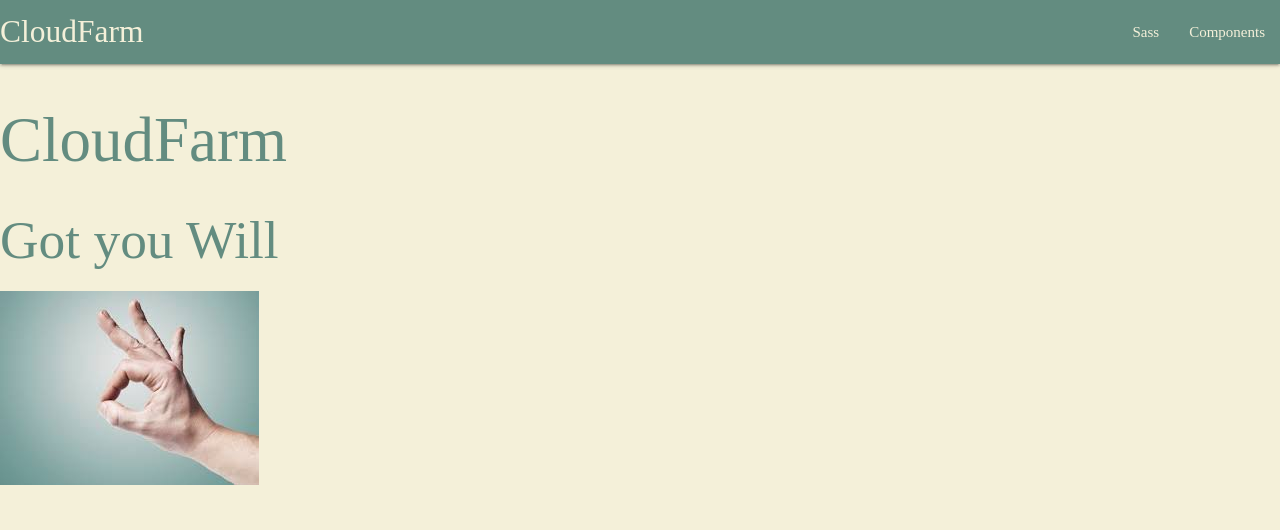
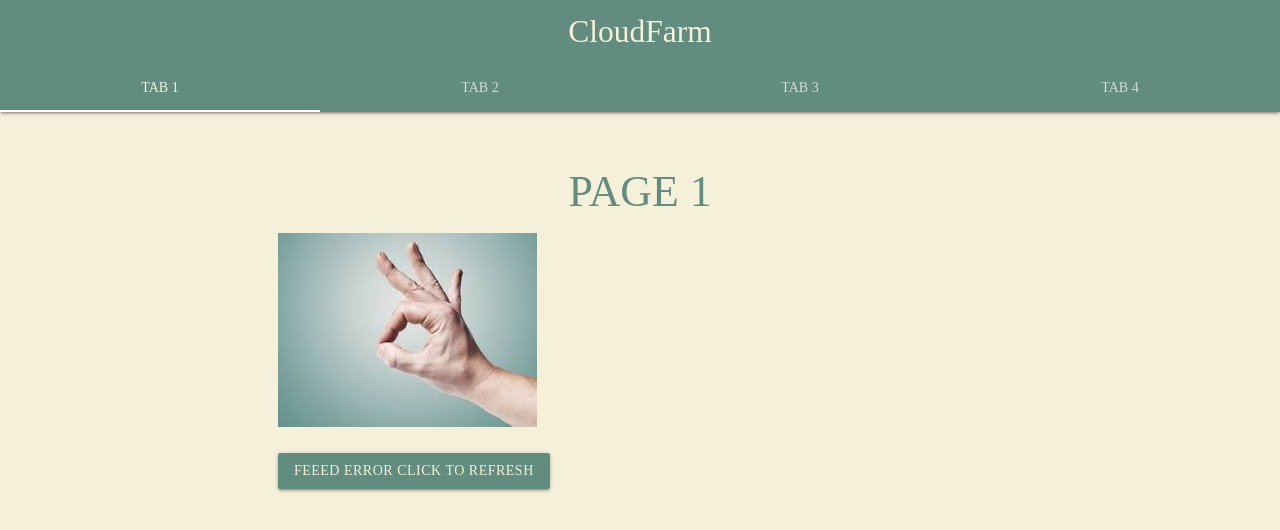
Before and after one commit to tayloraar/sit737_Cloudfarm, a website: page public/index.html in a window 1280 px wide. Drawn offline with nearby package versions, Linux system fonts and the light colour scheme; a web font is replaced by a local one.

Commit message:
set up basics of page layout

```diff
--- a/public/index.html
+++ b/public/index.html
@@ -20,26 +20,66 @@
     <!--Let browser know website is optimized for mobile-->
     <meta name="viewport" content="width=device-width, initial-scale=1.0"/>
 
-    <div class="navbar-fixed">
-        <nav>
-          <div class="nav-wrapper">
-            <a href="#!" class="brand-logo nav-btn">CloudFarm</a>
-            <ul class="right hide-on-med-and-down">
-              <li><a class="nav-btn" href="sass.html">Sass</a></li>
-              <li><a class="nav-btn" href="badges.html">Components</a></li>
-            </ul>
+
+
+    <link rel="icon" href="/public/assets/cloud-farm-icon.png">
+  </head>
+<title>CloudFarm</title>
+
+<body>
+        <nav class="nav-extended">
+            <div class="center nav-wrapper">
+               <!-- <img id="NavLogo"  src="assets/cloud-farm-nav.png">  -->
+              <a href="#!" class="center brand-logo nav-btn">CloudFarm</a>
+            </div>
+            <div class="center nav-content">
+              <ul class="tabs-fixed-widthz-depth-1 tabs tabs-transparent">
+                <li class="tab"><a class="active" href="#test1">Tab 1</a></li>
+                <li class="tab"><a href="#test2">Tab 2</a></li>
+                <li class="tab"><a href="#test3">Tab 3</a></li>
+                <li class="tab"><a href="#test4">Tab 4</a></li>
+              </ul>
+            </div>
+          </nav>
+
+<div class="container">
+
+    <div style="padding-top: 25px;" class = "row">
+        <div class="col s12 l10 offset-l1">
+          <div id="mainColum">
+
+
+            <div class="row">
+                <div class="col s12">
+
+                </div>
+                <div id="test1" class="col s12">
+                    <H3 class="center">PAGE 1</H3>
+                    <img src="assets/ok.jfif">
+                </div>
+                <div id="test2" class="col s12">
+                    <H3 class="center">PAGE 2</H3>
+                    <img src="assets/ok.jfif"></div>
+                <div id="test3" class="col s12">
+                    <H3 class="center">PAGE 3</H3>
+                    <img src="assets/ok.jfif">
+                </div>
+                <div id="test4" class="col s12">
+                    <H3 class="center">PAGE 4</H3>
+                    <img src="assets/ok.jfif"></div>
+              </div>
+
+
+                <!--JavaScript at end of body for optimized loading-->
+
+
           </div>
-        </nav>
+          <a href="" class="waves-effect waves-light btn">FEEED ERROR CLICK TO REFRESH</a>
+        </div>
+
       </div>
 
-
-  </head>
-<title>CloudFarm</title>
-  <body>
-<h1>CloudFarm</h1>
-<h2>Got you Will</h2>
-<img src="assets/ok.jfif">
-    <!--JavaScript at end of body for optimized loading-->
-    <script type="text/javascript" src="js/materialize.min.js"></script>
+    </div>
   </body>
+  <script type="text/javascript" src="js/materialize.min.js"></script>
 </html>
--- a/public/index.js
+++ b/public/index.js
@@ -1,3 +1,7 @@
 //lets test
 //second test
 //third test
+
+$(document).ready(function(){
+    $('.tabs').tabs();
+  });
--- a/public/style.css
+++ b/public/style.css
@@ -13,4 +13,51 @@ nav{
 nav .nav-btn{
     font-family: 'Glacial Indifference';
     color: #f4f0d9;
+    vertical-align: middle;
 }
+
+.waves-effect{
+    background-color: #638c80;
+    color: #f4f0d9;
+    font-family: 'Glacial Indifference';
+}
+.navbar-material .nav-wrapper .brand-logo img {
+    height: 64px;
+}
+
+#NavLogo
+{
+    display: inline-block;
+    margin-top: 10px;
+
+    width: auto;
+    max-height: 60px;
+}
+
+
+ul.tabs {
+    display : flex;
+    color: #f4f0d9;
+    font-family: 'Glacial Indifference';
+}
+
+li.tab {
+   flex-basis : 33.33%;
+   color: #f4f0d9;
+   font-family: 'Glacial Indifference';
+}
+
+.tab {
+    flex-basis : 33.33%;
+    color: #f4f0d9;
+    font-family: 'Glacial Indifference';
+ }
+
+.tabs .tab a.active{
+    color: #f4f0d9;
+    font-family: 'Glacial Indifference';
+}
+
+.tabs.tabs-transparent .tab a:hover, .tabs.tabs-transparent .tab a.active {
+    color: #f4f0d9;
+}
```
Also changed, not shown: public/assets/cloud-farm-icon.png (added), public/assets/cloud-farm-nav.png (added).
